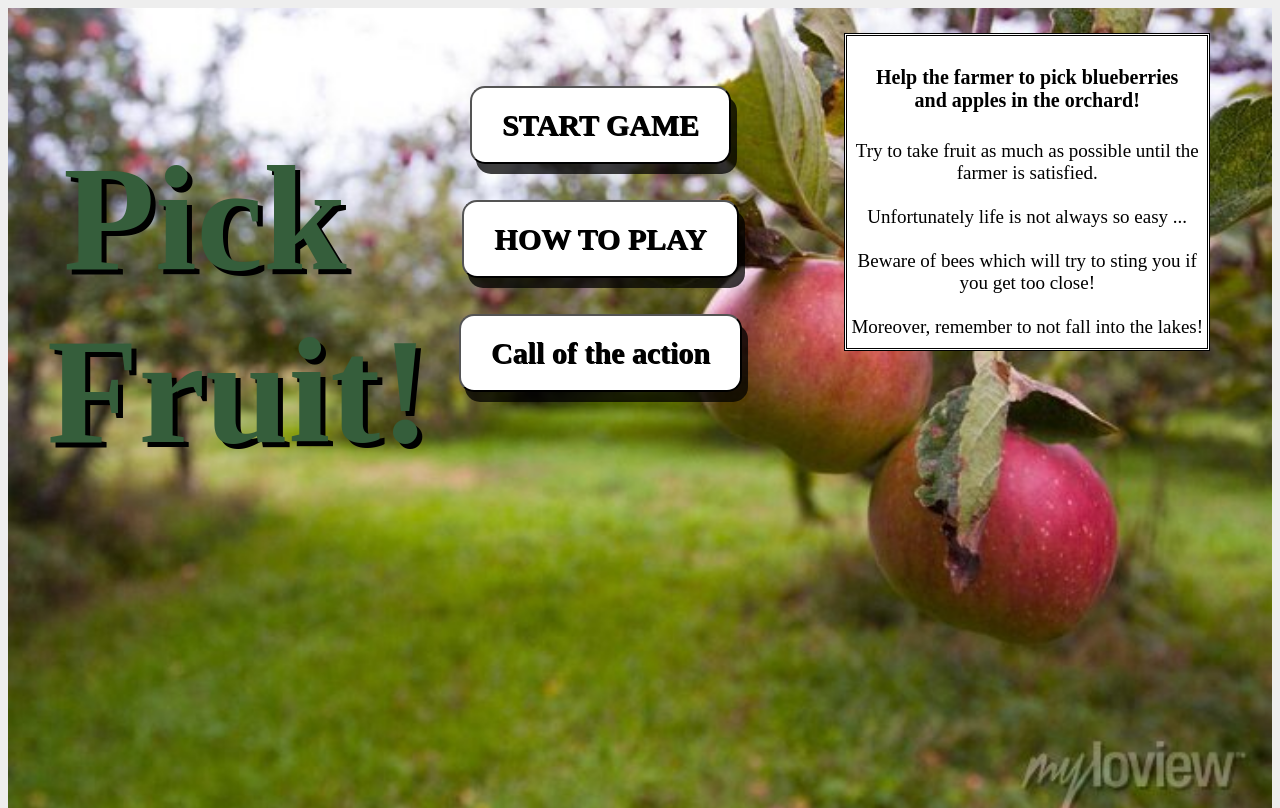
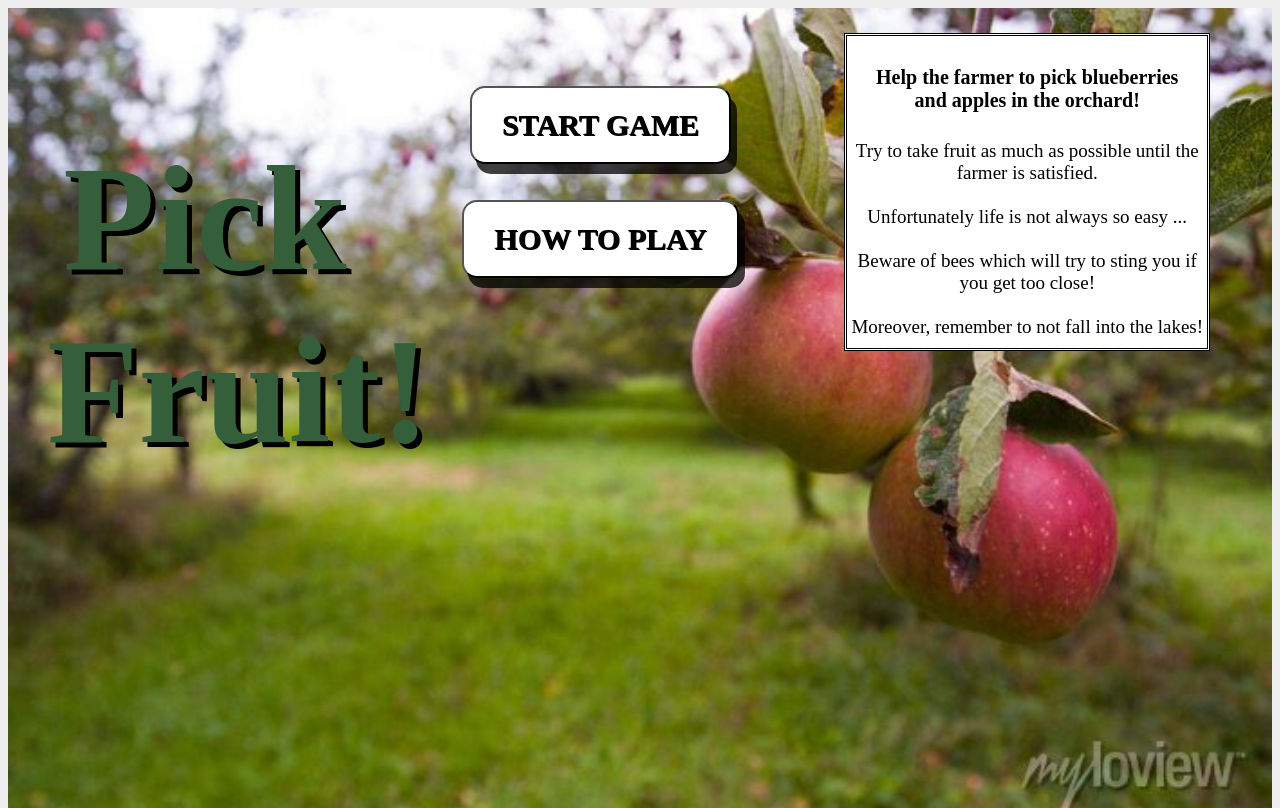
Before and after one commit to SapienzaInteractiveGraphicsCourse/final-project-fraandre, a plain HTML site: page menu.html in a window 1280 px wide. Shown: the top 808 px of the page. Drawn offline with Linux system fonts and the light colour scheme.

Commit message:
Update menu.html

```diff
--- a/menu.html
+++ b/menu.html
@@ -11,7 +11,6 @@
            <div class="card_buttons">
              <button onclick="location.href='./walkingGame.html';">START GAME</button><p></p>
              <button onclick="location.href='./how.html';">HOW TO PLAY</button><p></p>
-             <button onclick="location.href='./how.html';">Call of the action</button><p></p>
           </div>
             <div class="card_text">
               <h2>Help the farmer to pick blueberries and apples in the orchard! </h2>
```
